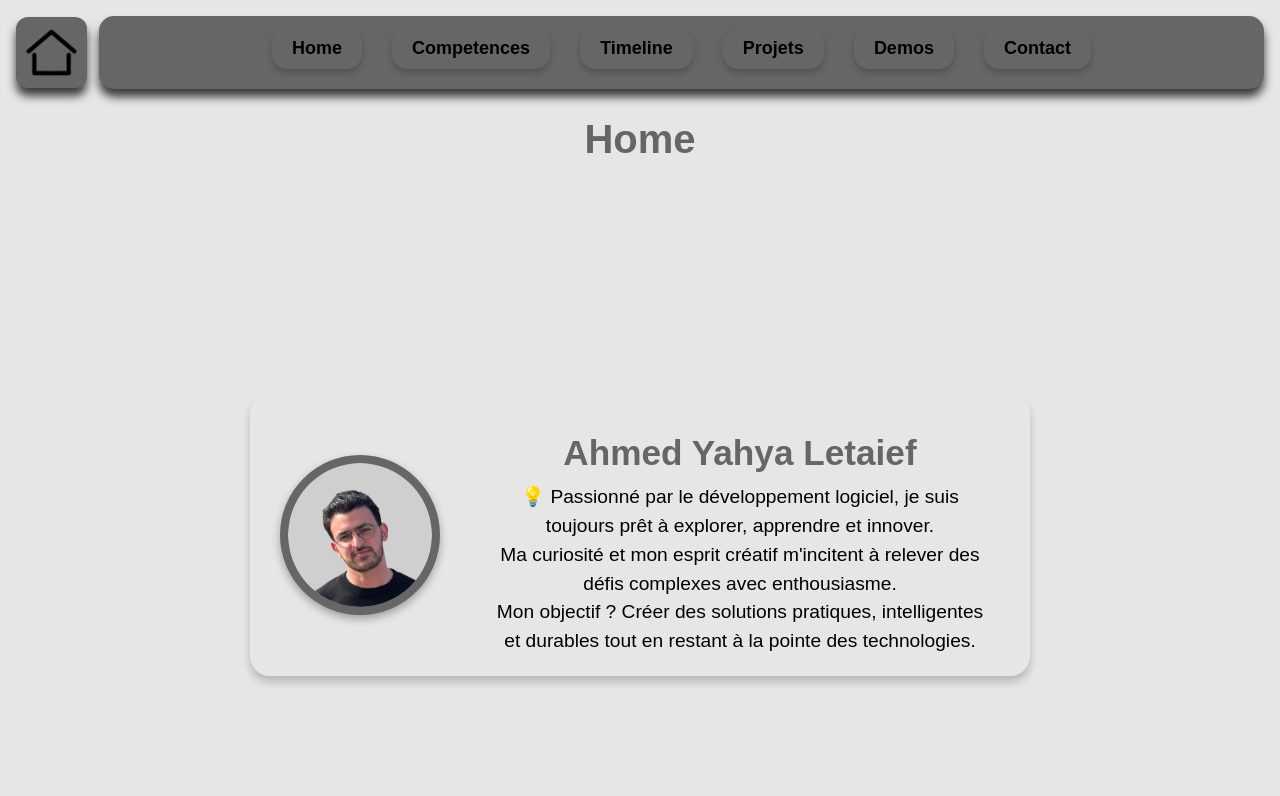
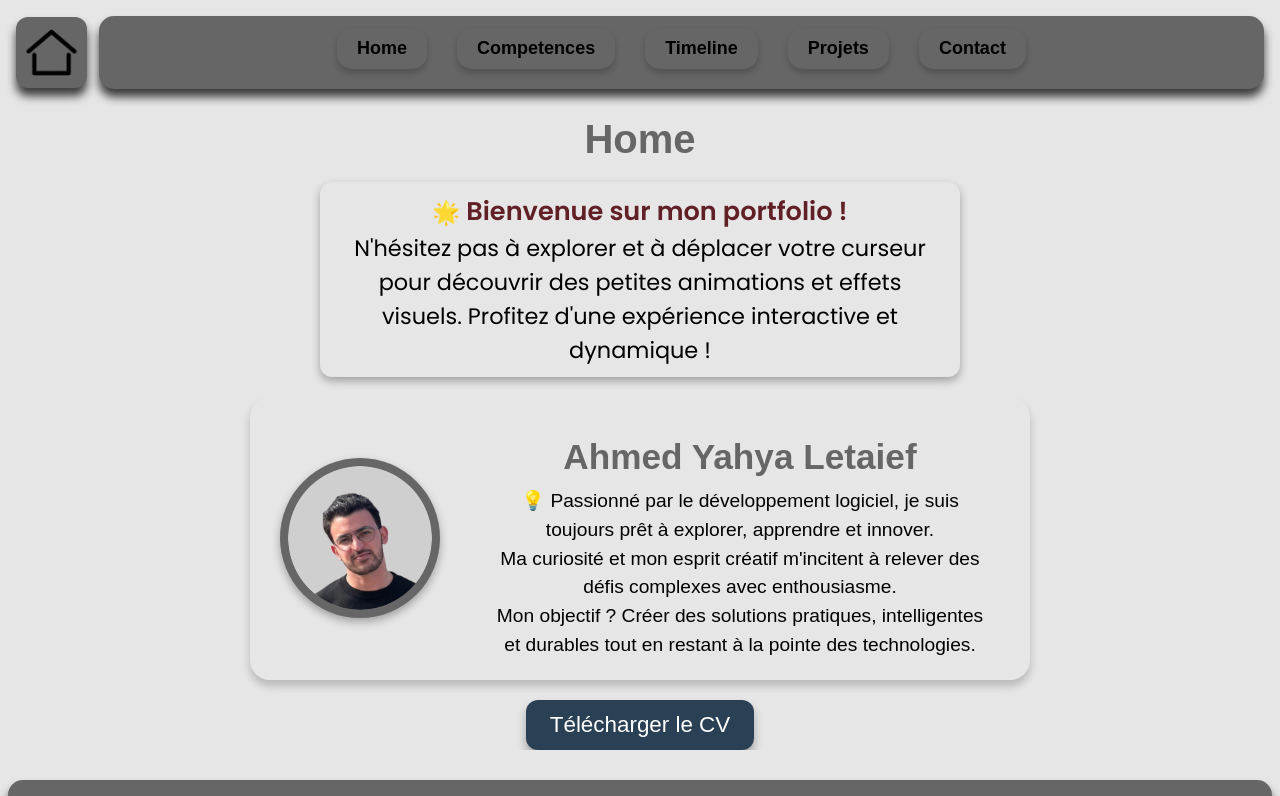
Before and after one commit to DARK-SHAD0W/Portfolio, a React (Vite) app: page / in a window 1280 px wide. Shown: the top 796 px of the page. Built offline with nearby package versions, Linux system fonts and the light colour scheme.

Commit message:
J'ai enlevé la page demos, amélioré un peu les styles/animations, et commencé a faire la page projets

```diff
--- a/src/components/Navbar.tsx
+++ b/src/components/Navbar.tsx
@@ -10,7 +10,6 @@ export default function Navbar() {
     "/Projets": "/src/assets/navbar-icons/projets-icon.png",
     "/Competences": "/src/assets/navbar-icons/skills-icon.png",
     "/Timeline": "/src/assets/navbar-icons/timeline-icon.png",
-    "/Demos": "/src/assets/navbar-icons/demos-icon.png",
     "/Contact": "/src/assets/navbar-icons/contact-icon.png",
   };
 
@@ -28,7 +27,6 @@ export default function Navbar() {
           <li><Link to="/Competences">Competences</Link></li>
           <li><Link to="/Timeline">Timeline</Link></li>
           <li><Link to="/Projets">Projets</Link></li>
-          <li><Link to="/Demos">Demos</Link></li>
           <li><Link to="/Contact">Contact</Link></li>
         </ul>
       </nav>
--- a/src/components/ProjectCard.tsx
+++ b/src/components/ProjectCard.tsx
@@ -1,5 +1,26 @@
-export default function ProjectCard() {
-    return (
-      <h1>behi</h1>
-    );
-  }
+import React from "react";
+import "../styles/project-card.scss";
+
+type ProjectCardProps = {
+  title: string;
+  description: string;
+  imageUrl: string;
+  link: string;
+};
+
+export default function ProjectCard({ title, description, imageUrl, link }: ProjectCardProps) {
+  return (
+    <div className="project-card">
+      <div className="image-container">
+        <img src={imageUrl} alt={title} />
+      </div>
+      <div className="project-content">
+        <h3>{title}</h3>
+        <p>{description}</p>
+        <a href={link} target="_blank" rel="noopener noreferrer" className="details-button">
+          Voir Détails
+        </a>
+      </div>
+    </div>
+  );
+}
--- a/src/main.tsx
+++ b/src/main.tsx
@@ -6,7 +6,7 @@ import "./styles/global.scss";
 
 createRoot(document.getElementById("root")!).render(
   <StrictMode>
-    <BrowserRouter>  {/* ✅ This should only appear here */}
+    <BrowserRouter>
       <App />
     </BrowserRouter>
   </StrictMode>
--- a/src/pages/Demos.tsx
+++ b/src/pages/Demos.tsx
@@ -1,3 +1,8 @@
 export default function Demos() {
-    return <h1 className="page-title"> Demos </h1>;
+    return (
+    <div>
+       <h1 className="page-title"> Demos </h1>
+        <p><center> La page des démos a été annulée. </center></p>
+    </div>
+    );
   }
--- a/src/pages/Home.tsx
+++ b/src/pages/Home.tsx
@@ -1,10 +1,14 @@
-
 import "../styles/home.scss";
 
 export default function Home() {
   return (
     <div>
-      <h1 className="page-title"> Home</h1>
+      <h1 className="page-title">Home</h1>
+      <p className="intro-text">
+        🌟 <b>Bienvenue sur mon portfolio !</b><br />
+        N'hésitez pas à explorer et à déplacer votre curseur pour découvrir des petites animations
+        et effets visuels. Profitez d'une expérience interactive et dynamique !
+      </p>
       <div className="home-container">
         <div className="profile-card">
           <div className="photo-container">
@@ -19,6 +23,13 @@ export default function Home() {
             </p>
           </div>
         </div>
+
+        {/* CV Download Button */}
+        <div className="cv-button-container">
+          <a href="/src/assets/CV-Ahmed-Yahya.pdf" download>
+            <button className="cv-button">Télécharger le CV</button>
+          </a>
+        </div>
       </div>
     </div>
   );
--- a/src/pages/Projets.tsx
+++ b/src/pages/Projets.tsx
@@ -1,8 +1,24 @@
+import React from "react";
+import ProjectCard from "../components/ProjectCard";
+
 export default function Projets() {
-  return  (
-    <div>
-       <h1 className="page-title">Projets</h1>
-      <p>Explore my projects here.</p>
+  return (
+    <div className="projets-page">
+      <h1 className="page-title">Mes Projets</h1>
+      <div className="project-list">
+        <ProjectCard
+          title="Portfolio Fullstack"
+          description="Un portfolio interactif utilisant React et Node.js"
+          imageUrl="/src/assets/project-images/portfolio.png"
+          link="https://github.com/ahmed/portfolio"
+        />
+        <ProjectCard
+          title="Système de Gestion"
+          description="Une application de gestion d'inventaire avec MongoDB"
+          imageUrl="/src/assets/project-images/gestion.png"
+          link="https://github.com/ahmed/gestion"
+        />
+      </div>
     </div>
   );
 }
--- a/src/styles/competences.scss
+++ b/src/styles/competences.scss
@@ -8,6 +8,18 @@
   border-radius: 20px;
   box-shadow: 0 6px 12px rgba(0, 0, 0, 0.3);
   transition: transform 0.2s ease, box-shadow 0.2s ease;
+  animation: fadeIn 1.2s ease-in-out;
+
+  @keyframes fadeIn {
+    from {
+      opacity: 0;
+      transform: translateY(20px);
+    }
+    to {
+      opacity: 1;
+      transform: translateY(0);
+    }
+  }
 
   &:hover {
     transform: translateY(-3px);
--- a/src/styles/contact-logos.scss
+++ b/src/styles/contact-logos.scss
@@ -5,6 +5,21 @@
   justify-content: center;
   gap: 30px;
   margin: 20px auto;
+  transition: transform 0.2s ease, box-shadow 0.2s ease;
+  animation: fadeIn 1.2s ease-in-out;
+
+
+  @keyframes fadeIn {
+    from {
+      opacity: 0;
+      transform: translateY(20px);
+    }
+    to {
+      opacity: 1;
+      transform: translateY(0);
+    }
+  }
+
 
   .logo-container {
     width: 100px;
--- a/src/styles/formulaire.scss
+++ b/src/styles/formulaire.scss
@@ -9,6 +9,20 @@
   background: variables.$body-bg;
   border-radius: 20px;
   box-shadow: 0 6px 12px rgba(0, 0, 0, 0.3);
+
+  animation: fadeIn 1.2s ease-in-out;
+
+
+  @keyframes fadeIn {
+    from {
+      opacity: 0;
+      transform: translateY(20px);
+    }
+    to {
+      opacity: 1;
+      transform: translateY(0);
+    }
+  }
 
   .page-title {
     font-size: 2.5rem;
--- a/src/styles/home.scss
+++ b/src/styles/home.scss
@@ -4,9 +4,23 @@
   display: flex;
   justify-content: center;
   align-items: center;
-  height: calc(100vh - 150px); /* Ajustement pour éviter le chevauchement */
-  padding: 20px;
   overflow-y: auto;
+  flex-direction: column;
+  opacity: 0;
+  visibility: hidden;
+  animation: fadeInContainer 0.5s ease forwards;
+}
+
+@keyframes fadeInContainer {
+  from {
+    opacity: 0;
+    transform: translateY(20px);
+  }
+  to {
+    opacity: 1;
+    transform: translateY(0);
+    visibility: visible;
+  }
 }
 
 .profile-card {
@@ -21,13 +35,28 @@
   position: relative;
   max-width: 90%;
   flex-wrap: wrap;
-  justify-content: center; /* Centre les éléments dans la carte */
-  margin-top: 15px; /* Petit espace sous la navbar */
+  justify-content: center;
+  opacity: 0;
+  visibility: hidden;
+  animation: fadeInElement 0.5s ease forwards;
+  animation-delay: 0.5s;
 
-  /* Effet 3D pop-out au survol */
   &:hover {
     transform: translateY(-5px);
     box-shadow: 0 12px 20px rgba(0, 0, 0, 0.3);
+  }
+}
+
+@keyframes fadeInElement {
+  from {
+    opacity: 0;
+    visibility: hidden;
+    transform: translateY(20px);
+  }
+  to {
+    opacity: 1;
+    visibility: visible;
+    transform: translateY(0);
   }
 }
 
@@ -44,8 +73,11 @@
   display: flex;
   justify-content: center;
   align-items: center;
+  opacity: 0;
+  visibility: hidden;
+  animation: fadeInElement 0.5s ease forwards;
+  animation-delay: 1s;
 
-  /* Effet pop-out de la photo */
   img {
     width: 90%;
     height: 90%;
@@ -54,7 +86,6 @@
     transition: transform 0.3s ease, box-shadow 0.3s ease;
   }
 
-  /* Effet 3D de la photo au survol */
   &:hover img {
     transform: scale(1.1);
     box-shadow: 0 8px 12px rgba(0, 0, 0, 0.4);
@@ -65,6 +96,10 @@
   max-width: 500px;
   padding: 0 20px;
   text-align: center;
+  opacity: 0;
+  visibility: hidden;
+  animation: fadeInElement 0.5s ease forwards;
+  animation-delay: 1.5s;
 
   h1 {
     font-size: 2.2rem;
@@ -80,7 +115,40 @@
   }
 }
 
-/* Ajustement pour écrans moyens */
+/* CV Download Button */
+.cv-button-container {
+  margin-top: 20px;
+  opacity: 0;
+  visibility: hidden;
+  animation: fadeInElement 0.5s ease forwards;
+  animation-delay: 2s;
+}
+
+.cv-button {
+  padding: 12px 24px;
+  font-size: 1.4rem;
+  background-color: variables.$secondary-color;
+  color: white;
+  border-radius: 12px;
+  border: none;
+  cursor: pointer;
+  box-shadow: 0 6px 10px rgba(0, 0, 0, 0.3);
+  transition: transform 0.3s ease, box-shadow 0.3s ease;
+  display: inline-block;
+
+  &:hover {
+    transform: translateY(-5px);
+    box-shadow: 0 12px 20px rgba(0, 0, 0, 0.4);
+    background-color: variables.$dark-bordeaux;
+  }
+
+  &:active {
+    transform: translateY(2px);
+    box-shadow: 0 6px 8px rgba(0, 0, 0, 0.3);
+  }
+}
+
+/* Responsive Adjustments */
 @media (max-width: 768px) {
   .home-container {
     height: auto;
@@ -106,9 +174,13 @@
   .description p {
     font-size: 1.1rem;
   }
+
+  .cv-button {
+    font-size: 1.2rem;
+    padding: 10px 20px;
+  }
 }
 
-/* Ajustement pour écrans petits */
 @media (max-width: 480px) {
   .home-container {
     height: auto;
@@ -135,4 +207,61 @@
   .description p {
     font-size: 1rem;
   }
+
+  .cv-button {
+    font-size: 1rem;
+    padding: 8px 16px;
+  }
 }
+
+.intro-text {
+  text-align: center;
+  font-size: 1.4rem;
+  margin: 20px auto;
+  padding: 10px 20px;
+  background: variables.$body-bg;
+  color: variables.$light-text;
+  border-radius: 12px;
+  box-shadow: 0 4px 8px rgba(0, 0, 0, 0.3);
+  max-width: 600px;
+  animation: fadeIn 1.2s ease-in-out;
+  font-family: variables.$font-stylish;
+  transition: transform 0.3s ease, box-shadow 0.3s ease;
+
+  &:hover {
+    transform: translateY(-3px);
+    box-shadow: 0 8px 12px rgba(0, 0, 0, 0.4);
+  }
+
+  b {
+    color: variables.$dark-bordeaux;
+    font-size: 1.6rem;
+  }
+
+  /* Animation d'apparition */
+  @keyframes fadeIn {
+    from {
+      opacity: 0;
+      transform: translateY(20px);
+    }
+    to {
+      opacity: 1;
+      transform: translateY(0);
+    }
+  }
+}
+
+/* Responsive Design */
+@media (max-width: 768px) {
+  .intro-text {
+    font-size: 1.2rem;
+    padding: 8px 16px;
+  }
+}
+
+@media (max-width: 480px) {
+  .intro-text {
+    font-size: 1rem;
+    padding: 6px 12px;
+  }
+}
--- /dev/null
+++ b/src/styles/project-card.scss
@@ -0,0 +1,97 @@
+@use "./variables";
+
+.project-card {
+  background: variables.$body-bg;
+  border-radius: 15px;
+  box-shadow: 0 6px 12px rgba(0, 0, 0, 0.3);
+  transition: transform 0.3s ease, box-shadow 0.3s ease;
+  max-width: 300px;
+  margin: 20px;
+  overflow: hidden;
+  position: relative;
+  display: flex;
+  flex-direction: column;
+  align-items: center;
+
+  &:hover {
+    transform: translateY(-5px);
+    box-shadow: 0 12px 20px variables.$secondary-color;
+  }
+
+  .image-container {
+    width: 100%;
+    height: 180px;
+    overflow: hidden;
+    border-top-left-radius: 15px;
+    border-top-right-radius: 15px;
+    background: variables.$dark-bg;
+
+    img {
+      width: 100%;
+      height: 100%;
+      object-fit: cover;
+      transition: transform 0.3s ease;
+    }
+
+    &:hover img {
+      transform: scale(1.1);
+    }
+  }
+
+  .project-content {
+    padding: 15px;
+    text-align: center;
+
+    h3 {
+      margin: 10px 0;
+      font-size: 1.5rem;
+      color: variables.$dark-bg;
+    }
+
+    p {
+      font-size: 1rem;
+      color: variables.$light-text;
+      margin: 5px 0 10px;
+    }
+
+    .details-button {
+      padding: 8px 16px;
+      background-color: variables.$secondary-color;
+      color: #fff;
+      border-radius: 8px;
+      text-decoration: none;
+      transition: transform 0.2s ease, box-shadow 0.2s ease;
+      box-shadow: 0 4px 6px rgba(0, 0, 0, 0.2);
+
+      &:hover {
+        transform: translateY(-3px);
+        box-shadow: 0 8px 12px rgba(0, 0, 0, 0.3);
+      }
+    }
+  }
+}
+
+/* Responsive Design */
+@media (max-width: 768px) {
+  .project-card {
+    max-width: 90%;
+    margin: 10px auto;
+  }
+
+  .image-container {
+    height: 150px;
+  }
+
+  .project-content h3 {
+    font-size: 1.3rem;
+  }
+
+  .project-content p {
+    font-size: 0.9rem;
+  }
+
+  .details-button {
+    font-size: 0.9rem;
+    padding: 6px 12px;
+  }
+}
```
